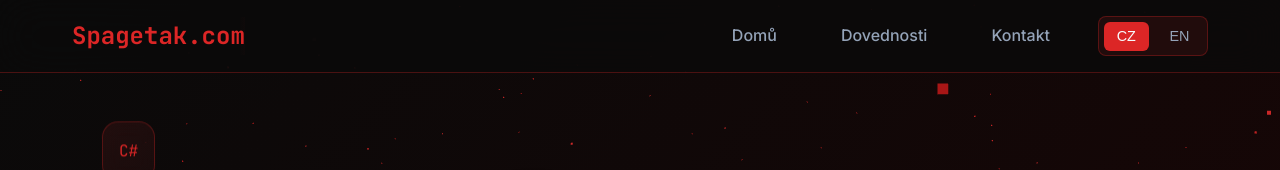
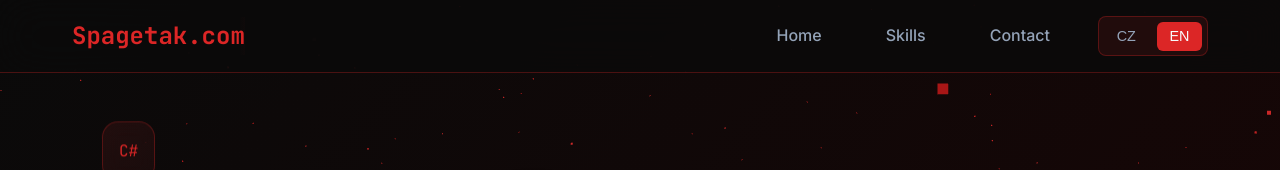
Before and after one commit to Spagy69/website, a plain HTML site: page en/index.html in a window 1280 px wide. Shown: the top 170 px of the page. Drawn offline with nearby package versions, Linux system fonts and the light colour scheme; animation ran at ten frames a second.

Commit message:
update en

```diff
--- a/en/index.html
+++ b/en/index.html
@@ -885,6 +885,12 @@
 
         let currentLanguage = 'en';
 
+        // Initialize language on page load
+        function initializeLanguage() {
+            // Automaticky aplikuj jazyk při načtení stránky
+            switchLanguage(currentLanguage);
+        }
+
         // Language switching functionality
         function switchLanguage(lang) {
             currentLanguage = lang;
@@ -923,8 +929,12 @@
             });
         });
 
-        // Loading screen
+        // Initialize everything when page loads
         window.addEventListener('load', () => {
+            // Initialize language first
+            initializeLanguage();
+
+            // Then hide loading screen
             setTimeout(() => {
                 document.getElementById('loading').classList.add('hidden');
             }, 1000);
```
